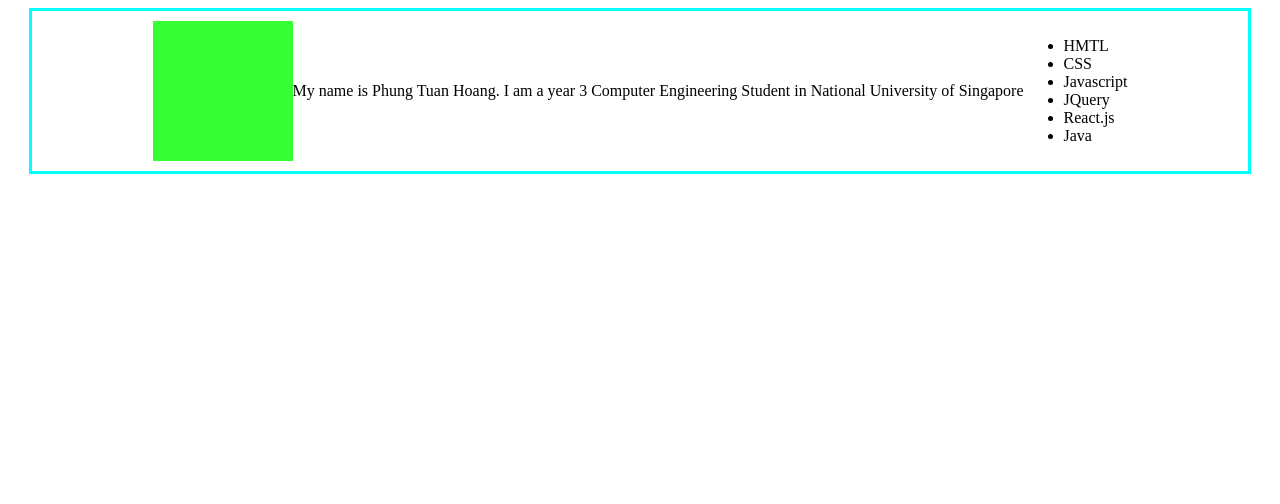
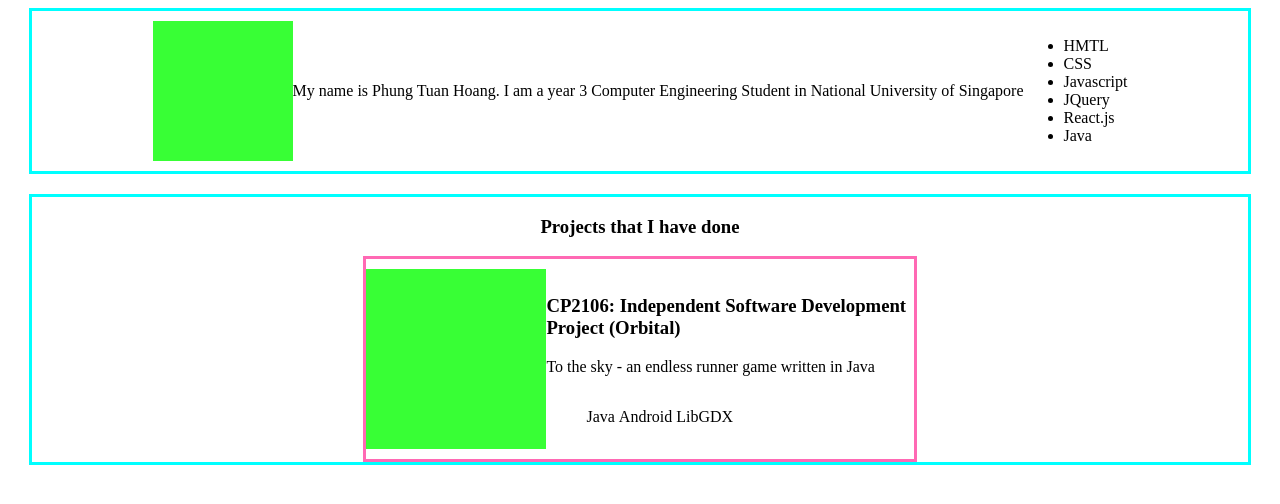
Before and after one commit to phungtuanhoang1996/phungtuanhoang1996.github.io, a plain HTML site: page index.html in a window 1280 px wide. Drawn offline with nearby package versions, Linux system fonts and the light colour scheme.

Commit message:
added a div for project cards added first card

```diff
--- a/index.html
+++ b/index.html
@@ -13,12 +13,32 @@
 
     <div class="centered">
         <div id="intro-container-div" class="centered">
-            <img src="resources/images/my-image.png" id="self-photo-img"/>
+            <img src="resources/images/my-image.png" id="self-photo-img" class="autosized-image"/>
             <p id="self-intro-p">My name is Phung Tuan Hoang. I am a year 3 Computer Engineering Student in National University of Singapore</p>
             <ul id="skill-list-ul"></ul>
         </div>
     </div>
 
+    <div class="centered">
+        <div id="projects-container-div" class="centered">
+            <h3>
+                Projects that I have done
+            </h3>
+
+            <div class="project-card">
+                <img src="resources/images/projects/to-the-sky.png" class="autosized-image"/>
+                <div>
+                    <h3>CP2106: Independent Software Development Project (Orbital)</h3>
+                    <p>To the sky - an endless runner game written in Java</p>
+                    <ul class="project-card-skill-list">
+                        <li class="project-card-skill-list-item">Java</li>
+                        <li class="project-card-skill-list-item">Android</li>
+                        <li class="project-card-skill-list-item">LibGDX</li>
+                    </ul>
+                </div>
+            </div>
+        </div>
+    </div>
 </body>
 
 </html>
--- a/resources/css/homepage.css
+++ b/resources/css/homepage.css
@@ -1,7 +1,18 @@
 #intro-container-div {
     border: solid aqua;
     width: 95vw;
-    height: 20vh
+    height: 20vh;
+    margin-bottom: 20px;
+}
+
+#intro-container-div:hover {
+    background-color: cyan;
+}
+
+#projects-container-div {
+    border: solid aqua;
+    width: 95vw;
+    flex-direction: column;
 }
 
 #self-photo {
@@ -13,3 +24,21 @@
     align-items: center;
     justify-content: center;
 }
+
+.project-card {
+    height: 200px;
+    width: 45%;
+    border: solid hotpink;
+    display: flex;
+    flex-direction: row;
+    align-items: center;
+    justify-content: left;
+}
+
+.project-card-skill-list {
+    display: inline-block;
+}
+
+.project-card-skill-list-item {
+    display: inline
+}
--- a/resources/js/selfPhotoSetDimension.js
+++ b/resources/js/selfPhotoSetDimension.js
@@ -7,5 +7,7 @@ $(window).resize(() => {
 })
 
 const calculateSelfPhotoDimension = () => {
-	$('#self-photo-img').height($('#intro-container-div').height() - 20)
+	$(".autosized-image").each((index, object) => {
+		$(object).height($(object).parent().height() - 20)
+	})
 }
```
Also changed, not shown: resources/images/projects/to-the-sky.png (added).
